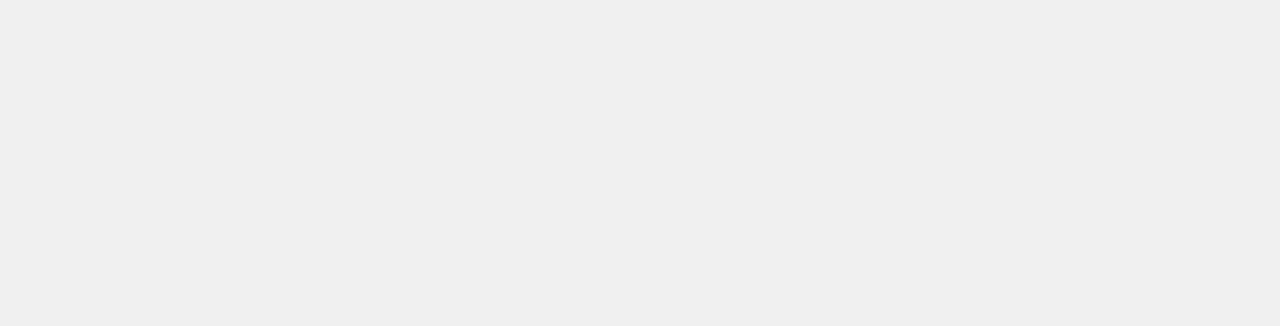
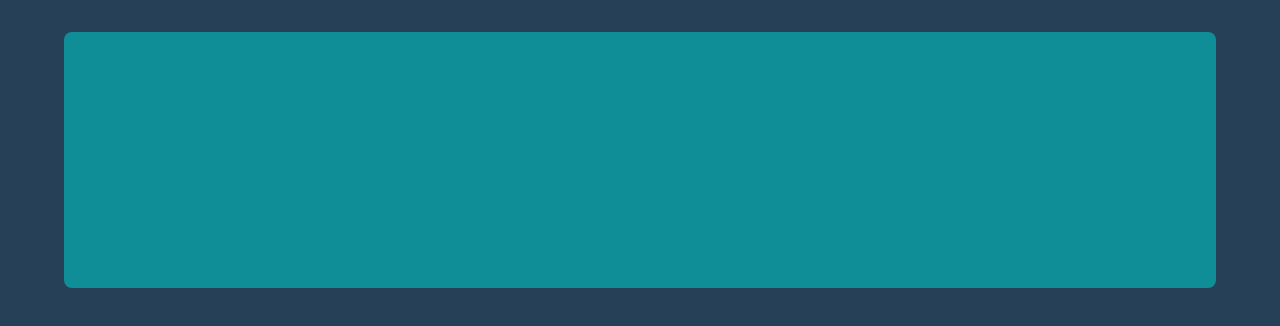
Before and after one commit to faustinopsy/aula_aula1, a plain HTML site: page index.html in a window 1280 px wide. Drawn offline with Linux system fonts and the light colour scheme.

Commit message:
add hero vazia

```diff
--- a/css/style.css
+++ b/css/style.css
@@ -5,16 +5,32 @@
 }
 body{
     font-family: Arial, Helvetica, sans-serif;
-    background-color: #f0f0f0;
-    color: #333;
+    background-color: #254057;
+    color: #ffffff;
 }
 
-.logo{
-    width: 50px;
-    height: 100px;
+main {
+    display: block;
+    width: 90%;
+    max-width: 1200px;
+    margin: 2rem auto;
+  }
+
+.hero {
+    text-align: center;
+    padding: 8rem 1rem;
+    background-color: #108e97;
+    border-radius: 8px;
+    margin-bottom: 2rem;
 }
 
-.redes{
-    width: 35px;
-    height: 35px;
+.hero__titulo {
+    font-size: 2.5rem;
+    margin-bottom: 0.5rem;
+    color: #fff;
 }
+
+.hero__subtitulo {
+    font-size: 1.2rem;
+    color: #fff;
+}
--- a/index.html
+++ b/index.html
@@ -9,9 +9,9 @@
 <body>
 
     <main>
-        <section></section>
-        <section></section>
-        <section></section>
+        <section class="hero">
+        </section>
+
     </main>
     <footer></footer>
 </body>
```
